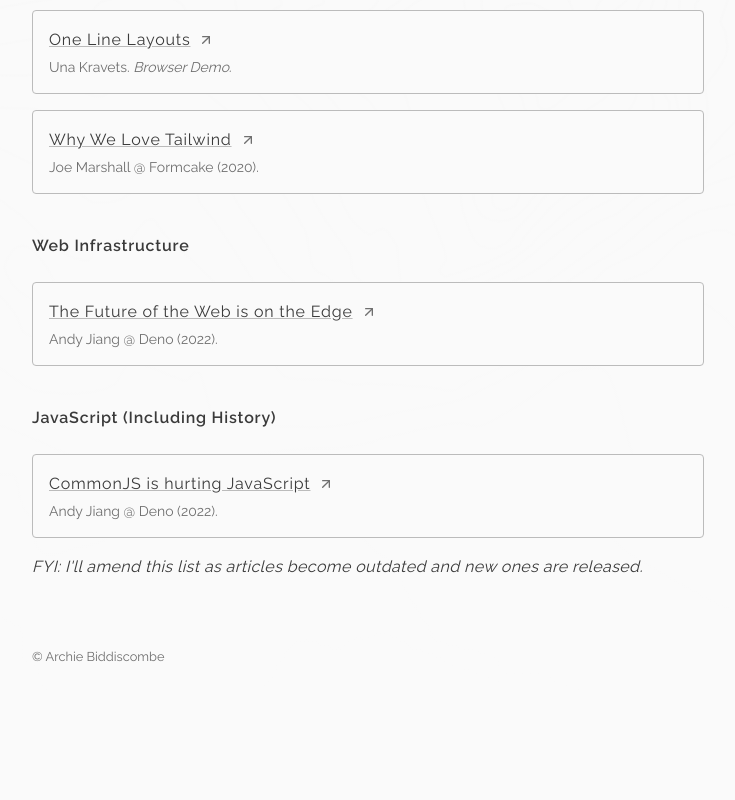
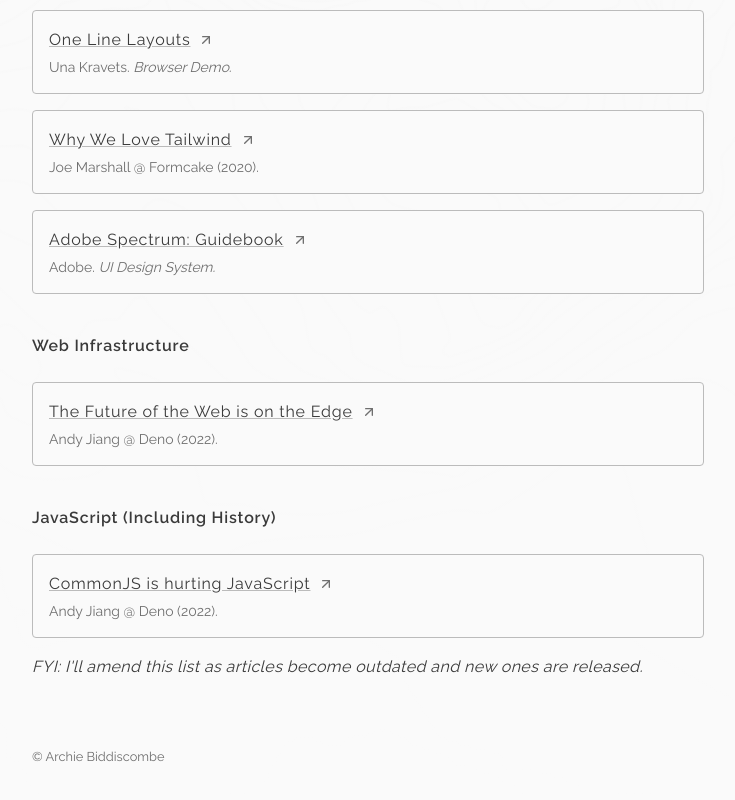
Before and after one commit to abiddiscombe/abiddiscombe-dev, a Next.js app: page /reading in a window 1280 px wide. Shown: the part 1447-2247 px from the top of the page, without its empty margins (272-1007 px from the left). Before the commit the page ends 2147 px from the top, so only its background shows below. Built offline with nearby package versions, Linux system fonts and the light colour scheme.

Commit message:
feat: add Adobe Spectrum to reading list

```diff
--- a/src/app/reading/page.tsx
+++ b/src/app/reading/page.tsx
@@ -76,6 +76,12 @@
         title='Why We Love Tailwind'
         author='Joe Marshall @ Formcake'
       />
+      <LiteratureCard
+        href='https://spectrum.adobe.com/'
+        title='Adobe Spectrum: Guidebook'
+        author='Adobe'
+        format='UI Design System'
+      />
       <Typography variant='h2'>Web Infrastructure</Typography>
       <LiteratureCard
         href='https://deno.com/blog/the-future-of-web-is-on-the-edge'
```
Also changed, not shown: 1 other file (tests, documents, lock files or other folders).
